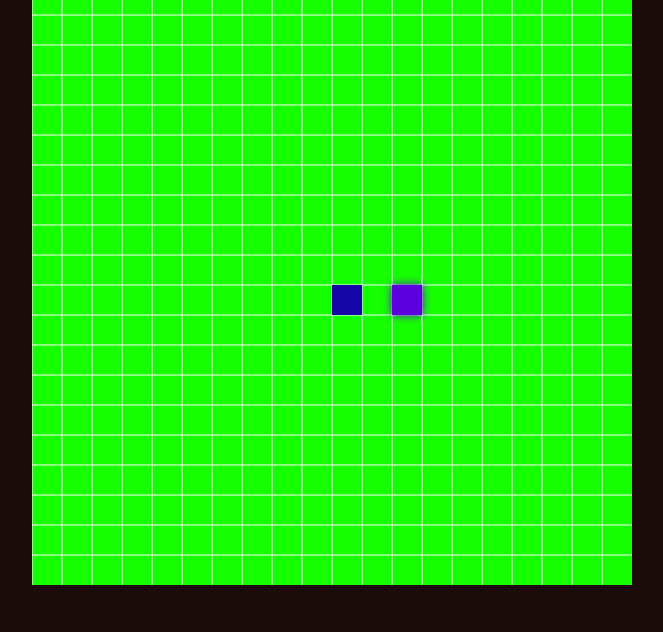
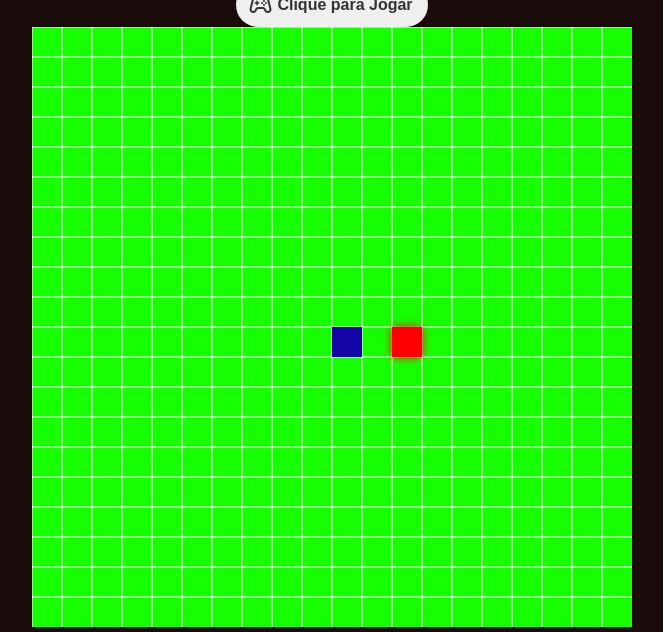
Before and after one commit to aluginsk-web/jogo-da-cobrinha, a plain HTML site: page index.html in a window 1280 px wide. Shown: the part 168-800 px from the top of the page, without its empty margins (308-971 px from the left). Drawn offline with nearby package versions, Linux system fonts and the light colour scheme.

Commit message:
updated some files

```diff
--- a/css/style.css
+++ b/css/style.css
@@ -48,13 +48,13 @@ canvas {
     text-transform: uppercase;
     font-weight: 700;
     font-size: 3rem;
-}00
+}
 .final-score {
     font-weight: 500;
     font-size: 1.5rem;
 }
 
-.btn-play {
+.btn {
     border: none;
     border-radius: 100px;
     padding: 10px 15px 10px 12px;
--- a/index.html
+++ b/index.html
@@ -1,27 +1,34 @@
 <!DOCTYPE html>
 <html lang="en">
+
 <head>
     <meta charset="UTF-8">
     <meta http-equiv="X-UA-Compatible" content="IE=edge">
     <meta name="viewport" content="width=device-width, initial-scale=1.0">
 
 
-    <link rel="stylesheet" href="https://fonts.googleapis.com/css2?family=Material+Symbols+Outlined:opsz,wght,FILL,GRAD@20..48,100..700,0..1,-50..200&icon_names=stadia_controller" />
+    <link rel="stylesheet"
+        href="https://fonts.googleapis.com/css2?family=Material+Symbols+Outlined:opsz,wght,FILL,GRAD@20..48,100..700,0..1,-50..200&icon_names=stadia_controller" />
     <link rel="stylesheet" href="./css/style.css">
 
     <title>Snake Game</title>
 </head>
+
 <body>
     <div class="score">score: <span class="score--value">00</span></div>
-
+    <button class="btn" id="start">
+        <span class="material-symbols-outlined">
+            stadia_controller
+        </span>
+        Clique para Jogar
+    </button>
     <div class="menu-screen">
         <span class="game-over">game over</span>
         <span class="final-score">score <span>00</span></span>
 
-        <button class="btn-play">
-          <span class="material-symbols-outlined">
-</span>
-
+        <button class="btn" id="play-again">
+            <span class="material-symbols-outlined">
+                stadia_controller
             </span>
 
             Jogar novamente
@@ -31,4 +38,5 @@
     <canvas width="600" height="600"></canvas>
     <script src="./js/script.js"></script>
 </body>
+
 </html>
--- a/js/script.js
+++ b/js/script.js
@@ -1,206 +1,205 @@
-const canvas = document.querySelector("canvas")
-const ctx = canvas.getContext("2d")
+const canvas = document.querySelector("canvas");
+const ctx = canvas.getContext("2d");
+var isDead = false;
+const playButton = document.getElementById("start");
+const score = document.querySelector(".score--value");
+const finalScore = document.querySelector(".final-score > span");
+const menu = document.querySelector(".menu-screen");
+const playAgain = document.getElementById("play-again");
 
-const score = document.querySelector(".score--value")
-const finalScore = document.querySelector(".final-score > span")
-const menu = document.querySelector(".menu-screen")
-const buttonPlay = document.querySelector(".btn-play")
+const eatsond = new Audio("../assets/audio.mp3");
+const gameoversond = new Audio("../assets/Mario Death - QuickSounds.com.mp3");
+const song = new Audio("../assets/mario - QuickSounds.com.mp3");
+const size = 30;
 
-const audio = new Audio("../assets/audio.mp3")
+const initialPosition = { x: 300, y: 300 };
 
-const Mario = new Audio(("assets/Mario Death - QuickSounds.com.mp3"))
-
-const size = 30
-
-const initialPosition = { x: 300, y: 300 }
-
-let snake = [initialPosition]
+let snake = [initialPosition];
 
 const incrementScore = () => {
-    score.innerText = +score.innerText + 10
-}
+    score.innerText = +score.innerText + 10;
+};
 
 const randomNumber = (min, max) => {
-
-    return Math.round(Math.random() * (max - min) + min)
-}
+    return Math.round(Math.random() * (max - min) + min);
+};
 
 const randomPosition = () => {
-    const number = randomNumber(0, canvas.width - size)
-    return Math.round(number / 30) * 30
-}
+    const number = randomNumber(0, canvas.width - size);
+    return Math.round(number / 30) * 30;
+};
 
-const randomColor = () => {
-    const red = randomNumber(0, 255)
-    const green = randomNumber(0, 255)
-    const blue = randomNumber(0, 255)
 
-    return `rgb(${red}, ${green}, ${blue})`
-}
 
 const food = {
     x: randomPosition(),
     y: randomPosition(),
-    color: randomColor()
-}
+    color: "red"
+};
 
-let direction, loopId
+let direction, loopId;
 
 const drawFood = () => {
-    const { x, y, color } = food
+    const { x, y, color } = food;
 
-    ctx.shadowColor = color
-    ctx.shadowBlur = 10
-    ctx.fillStyle = color
-    ctx.fillRect(x, y, size, size)
-    ctx.shadowBlur = 0
-}
+    ctx.shadowColor = color;
+    ctx.shadowBlur = 10;
+    ctx.fillStyle = color;
+    ctx.fillRect(x, y, size, size);
+    ctx.shadowBlur = 0;
+};
 
 const drawSnake = () => {
-    ctx.fillStyle = "#3a56b1ff"
+    ctx.fillStyle = "#1f41b1ff";
 
     snake.forEach((position, index) => {
         if (index == snake.length - 1) {
-            ctx.fillStyle = "#1606a8ff"
+            ctx.fillStyle = "#1606a8ff";
         }
 
-        ctx.fillRect(position.x, position.y, size, size)
-    })
-}
+        ctx.fillRect(position.x, position.y, size, size);
+    });
+};
 
 const moveSnake = () => {
-    if (!direction) return
+    if (!direction) return;
 
-    const head = snake[snake.length - 1]
+    const head = snake[snake.length - 1];
 
     if (direction == "right") {
-        snake.push({ x: head.x + size, y: head.y })
+        snake.push({ x: head.x + size, y: head.y });
     }
 
     if (direction == "left") {
-        snake.push({ x: head.x - size, y: head.y })
+        snake.push({ x: head.x - size, y: head.y });
     }
 
     if (direction == "down") {
-        snake.push({ x: head.x, y: head.y + size })
+        snake.push({ x: head.x, y: head.y + size });
     }
 
     if (direction == "up") {
-        snake.push({ x: head.x, y: head.y - size })
+        snake.push({ x: head.x, y: head.y - size });
     }
 
-    snake.shift()
+    snake.shift();
+};
+
+const drawGrid = () => {
+    ctx.lineWidth = 1;
+    ctx.strokeStyle = "#ffffffff";
+
+    for (let i = 0; i < canvas.width; i += 30) {
+        ctx.beginPath();
+        ctx.lineTo(i, 0);
+        ctx.lineTo(i, 600);
+        ctx.stroke();
+
+        ctx.beginPath();
+        ctx.lineTo(0, i);
+        ctx.lineTo(600, i);
+        ctx.stroke();
+    }
+};
+
+const chackEat = () => {
+    const head = snake[snake.length - 1];
+
+    if (head.x == food.x && head.y == food.y) {
+        incrementScore();
+        snake.push(head);
+        eatsond.play();
+
+        let x = randomPosition();
+        let y = randomPosition();
+
+        while (snake.find((position) => position.x == x && position.y == y)) {
+            x = randomPosition();
+            y = randomPosition();
         }
 
-const drawGrid = () => {
-    ctx.lineWidth = 1
-    ctx.strokeStyle = "#ffffffff"
-
-    for (let i = 0; i < canvas.width; i += 30) {
-        ctx.beginPath()
-        ctx.lineTo(i, 0)
-        ctx.lineTo(i, 600)
-        ctx.stroke()
-
-        ctx.beginPath()
-        ctx.lineTo(0, i)
-        ctx.lineTo(600, i)
-        ctx.stroke()
+        food.x = x;
+        food.y = y;
+        food.color = "red";
     }
-}
-
-const chackEat = () => {
-    const head = snake[snake.length - 1]
-
-    if (head.x == food.x && head.y == food.y) {
-        incrementScore()
-        snake.push(head)
-       audio.play()
-
-        let x = randomPosition()
-        let y = randomPosition()
-
-        while (snake.find((position) => position.x == x && position.y == y)) {
-            x = randomPosition()
-            y = randomPosition()
-        }
-
-        food.x = x
-        food.y = y
-        food.color = randomColor()
-    }
-}
+};
 
 const checkCollision = () => {
-    const head = snake[snake.length - 1]
-    const canvasLimit = canvas.width - size
-    const neckIndex = snake.length - 2
+    const head = snake[snake.length - 1];
+    const canvasLimit = canvas.width - size;
+    const neckIndex = snake.length - 2;
 
     const wallCollision =
-        head.x < 0 || head.x > canvasLimit || head.y < 0 || head.y > canvasLimit
+        head.x < 0 || head.x > canvasLimit || head.y < 0 || head.y > canvasLimit;
 
     const selfCollision = snake.find((position, index) => {
-        return index < neckIndex && position.x == head.x && position.y == head.y
-    })
+        return index < neckIndex && position.x == head.x && position.y == head.y;
+    });
 
     if (wallCollision || selfCollision) {
-        gameOver()
-
-
+        gameOver();
     }
-}
+};
 
 const gameOver = () => {
-    direction = undefined
-
-    menu.style.display = "flex"
-    finalScore.innerText = score.innerText
-    canvas.style.filter = "blur(2px)"
-    Mario.play()
-}
+    direction = undefined;
+song.pause()
+    menu.style.display = "flex";
+    finalScore.innerText = score.innerText;
+    canvas.style.filter = "blur(2px)";
+    gameoversond.play();
+    isDead = true;
+};
 
 const gameLoop = () => {
-    clearInterval(loopId)
+    clearInterval(loopId);
 
-    ctx.clearRect(0, 0, 600, 600)
-    drawGrid()
-    drawFood()
-    moveSnake()
-    drawSnake()
-    chackEat()
-    checkCollision()
-
-
+    ctx.clearRect(0, 0, 600, 600);
+    drawGrid();
+    drawFood();
+    moveSnake();
+    drawSnake();
+    chackEat();
+    checkCollision();
 
     loopId = setTimeout(() => {
-        gameLoop()
-    }, 300)
+        if (!isDead) {
+            gameLoop();
         }
-
-gameLoop()
+    },200);
+};
+if (!isDead) {
+    gameLoop();
+}
+function startgame() {
+    song.loop = true
+    song.play()
 
     document.addEventListener("keydown", ({ key }) => {
         if (key == "ArrowRight" && direction != "left") {
-        direction = "right"
+            direction = "right";
         }
 
         if (key == "ArrowLeft" && direction != "right") {
-        direction = "left"
+            direction = "left";
         }
 
         if (key == "ArrowDown" && direction != "up") {
-        direction = "down"
+            direction = "down";
         }
 
         if (key == "ArrowUp" && direction != "down") {
-        direction = "up"
+            direction = "up";
         }
+    });
+}
+
+playAgain.addEventListener("click", () => {
+    location.reload();
 })
 
-buttonPlay.addEventListener("click", () => {
-    score.innerText = "00"
-    menu.style.display = "none"
-    canvas.style.filter = "none"
 
-    snake = [initialPosition]
-})
+playButton.addEventListener("click", () => {
+    startgame()
+    playButton.style.display = "none";
+});
```
Also changed, not shown: 1 other file. Lines whose indentation alone changed are shown as unchanged.
